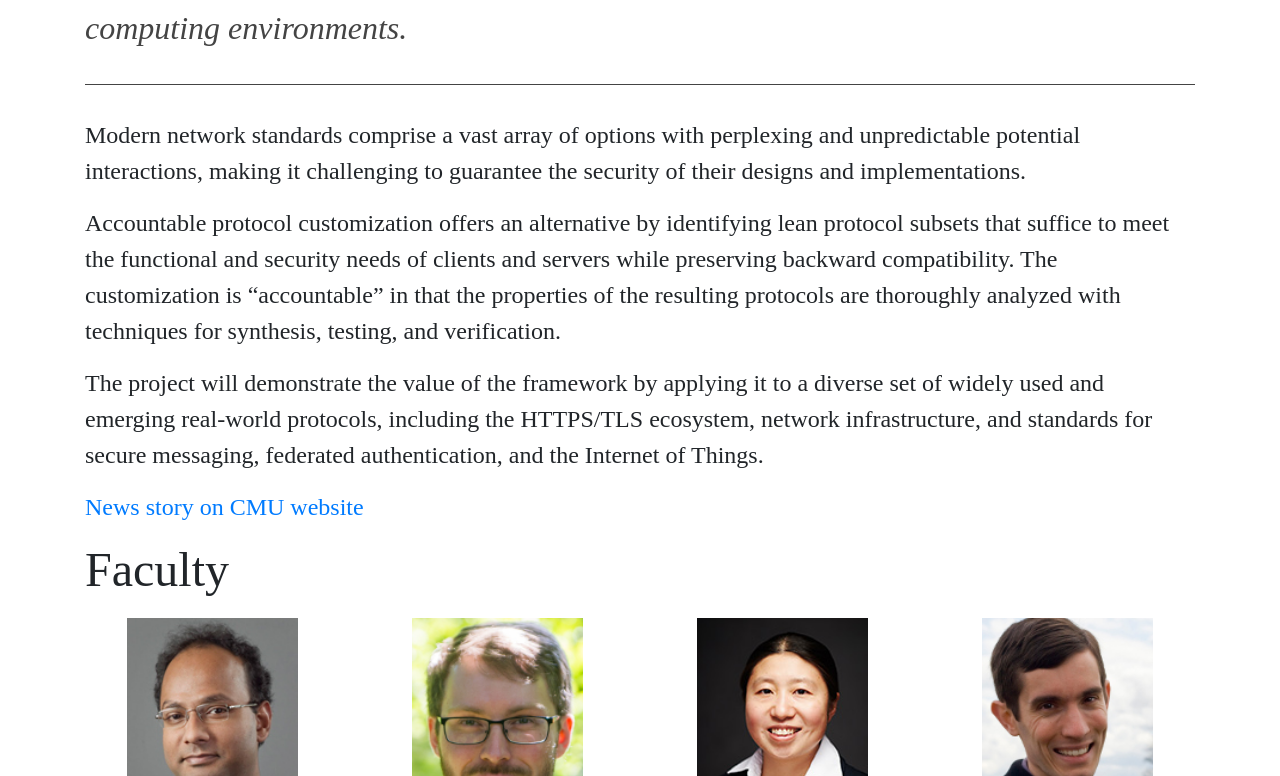
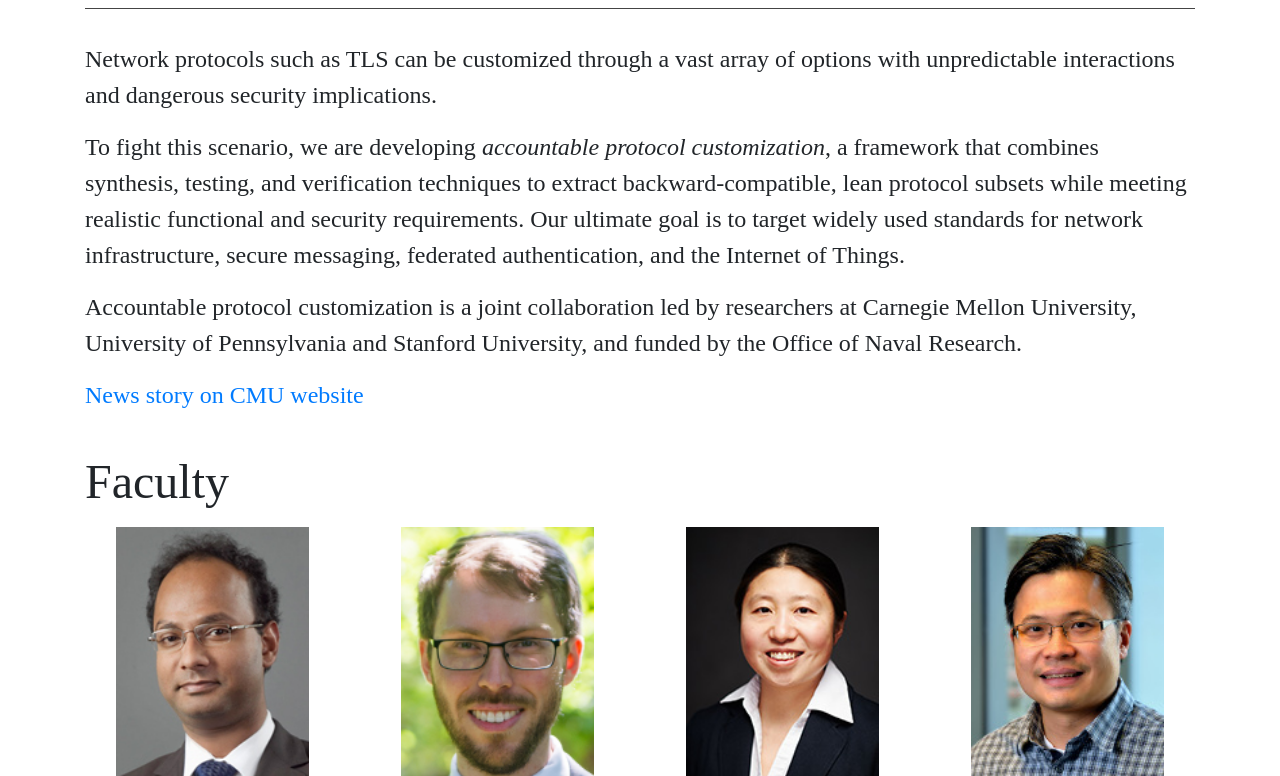
Before and after one commit to cmu-transparency/apc-website, a plain HTML site: page index.html in a window 1280 px wide. Shown: the part 364-1140 px from the top of the page. Drawn offline with nearby package versions, Linux system fonts and the light colour scheme; files that its build step writes are made by us from their sources.

Commit message:
Rework layout and initial text.

```diff
--- a/index.html
+++ b/index.html
@@ -16,32 +16,29 @@
     <div class="container">
       <h1>Accountable Protocol Customization</h1>
       <p class="description">
-        A framework for protocol customization to improve the security
-          of <i>networked computing environments.</i>
+        A framework for <i>secure networking</i>
       </p>
 
       <p>
-        Modern network standards comprise a vast array of options with
-        perplexing and unpredictable potential interactions, making it
-        challenging to guarantee the security of their designs and
-        implementations.
+        Network protocols such as TLS can be customized through a vast array of
+        options with unpredictable interactions and dangerous security
+        implications.
       </p>
 
       <p>
-        Accountable protocol customization offers an alternative by identifying
-        lean protocol subsets that suffice to meet the functional and security
-        needs of clients and servers while preserving backward compatibility.
-        The customization is “accountable” in that the properties of the
-        resulting protocols are thoroughly analyzed with techniques for
-        synthesis, testing, and verification.
+        To fight this scenario, we are developing <i>accountable protocol
+        customization</i>, a framework that combines synthesis, testing, and
+        verification techniques to extract backward-compatible, lean protocol
+        subsets while meeting realistic functional and security requirements.
+        Our ultimate goal is to target widely used standards for network
+        infrastructure, secure messaging, federated authentication, and the
+        Internet of Things.
       </p>
 
       <p>
-        The project will demonstrate the value of the framework by applying it
-        to a diverse set of widely used and emerging real-world protocols,
-        including the HTTPS/TLS ecosystem, network infrastructure, and standards
-        for secure messaging, federated authentication, and the Internet of
-        Things.
+        Accountable protocol customization is a joint collaboration led by
+        researchers at Carnegie Mellon University, University of Pennsylvania
+        and Stanford University, and funded by the Office of Naval Research.
       </p>
 
       <p>
@@ -67,6 +64,16 @@
           Carnegie Mellon
         </div>
         <div class="person">
+          <img src="img/boon.jpg"> <br>
+          <a href="http://www.cis.upenn.edu/~boonloo/">Boon Thau Loo</a> <br>
+          U. Penn
+        </div>
+        <div class="person">
+          <img src="img/john.jpg"> <br>
+          <a href="https://theory.stanford.edu/~jcm/">John Mitchell</a> <br>
+          Stanford
+        </div>
+        <div class="person">
           <img src="img/bryan.jpg"> <br>
           <a href="http://www.andrew.cmu.edu/user/bparno/">Bryan Parno</a> <br>
           Carnegie Mellon
@@ -77,13 +84,13 @@
           Carnegie Mellon
         </div>
         <div class="person">
-          <img src="img/andre.jpg"> <br>
-          <a href="http://www.cis.upenn.edu/~scedrov/">Andre Scedrov</a> <br>
+          <img src="img/benjamin.jpg"> <br>
+          <a href="https://www.cis.upenn.edu/~bcpierce">Benjamin Pierce</a> <br>
           U. Penn
         </div>
         <div class="person">
-          <img src="img/benjamin.jpg"> <br>
-          <a href="https://www.cis.upenn.edu/~bcpierce">Benjamin Pierce</a> <br>
+          <img src="img/andre.jpg"> <br>
+          <a href="http://www.cis.upenn.edu/~scedrov/">Andre Scedrov</a> <br>
           U. Penn
         </div>
         <div class="person">
@@ -91,28 +98,18 @@
           <a href="https://www.cis.upenn.edu/~stevez">Steve Zdancewic</a> <br>
           U. Penn
         </div>
-        <div class="person">
-          <img src="img/boon.jpg"> <br>
-          <a href="http://www.cis.upenn.edu/~boonloo/">Boon Thau Loo</a> <br>
-          U. Penn
-        </div>
-        <div class="person">
-          <img src="img/john.jpg"> <br>
-          <a href="https://theory.stanford.edu/~jcm/">John Mitchell</a> <br>
-          Stanford
-        </div>
       </div>
 
       <h2>Post-docs</h2>
       <div id="post-docs" class="row people">
         <div class="person">
-          <img src="img/piotr.jpg"> <br>
-          <a href="https://piotr.mardziel.com/">Piotr Mardziel</a> <br>
+          <img src="img/arthur.jpg"> <br>
+          <a href="https://arthuraa.net">Arthur A. de Amorim</a> <br>
           Carnegie Mellon
         </div>
         <div class="person">
-          <img src="img/arthur.jpg"> <br>
-          <a href="https://arthuraa.net">Arthur A. de Amorim</a> <br>
+          <img src="img/piotr.jpg"> <br>
+          <a href="https://piotr.mardziel.com/">Piotr Mardziel</a> <br>
           Carnegie Mellon
         </div>
       </div>
--- a/style.scss
+++ b/style.scss
@@ -9,11 +9,12 @@ html {
 h1 {
     text-align: center;
     padding-top: .75em;
-    padding-bottom: .75em;
+    padding-bottom: .5em;
+    margin-bottom: 0;
     @media (min-width: $small-screen) {
         font-size: 5rem;
         padding-top: .75em;
-        padding-bottom: .75em;
+        padding-bottom: .5em;
     }
 }
 
@@ -21,8 +22,9 @@ p.description {
     border-bottom: 1px solid #444444;
     color: #444444;
     font-size: 1.5rem;
+    text-align: center;
     padding-bottom: 1em;
-    marging-bottom: 1em;
+    margin-bottom: 1em;
     @media (min-width: $small-screen) {
         font-size: 2rem;
         padding-bottom: 1em;
@@ -31,8 +33,11 @@ p.description {
 }
 
 h2 {
+    margin: 0;
     @media (min-width: $small-screen) {
         font-size: 3rem;
+        padding-top: 1.5rem;
+        padding-bottom: 1rem;
     }
 }
 
@@ -50,7 +55,7 @@ body {
 
 .people .person {
     width: 25%;
-    padding: 1% 5% 1% 5%;
+    padding: 0% 4% 2% 4%;
     text-align: center;
     img {
         width: 100%;
```
